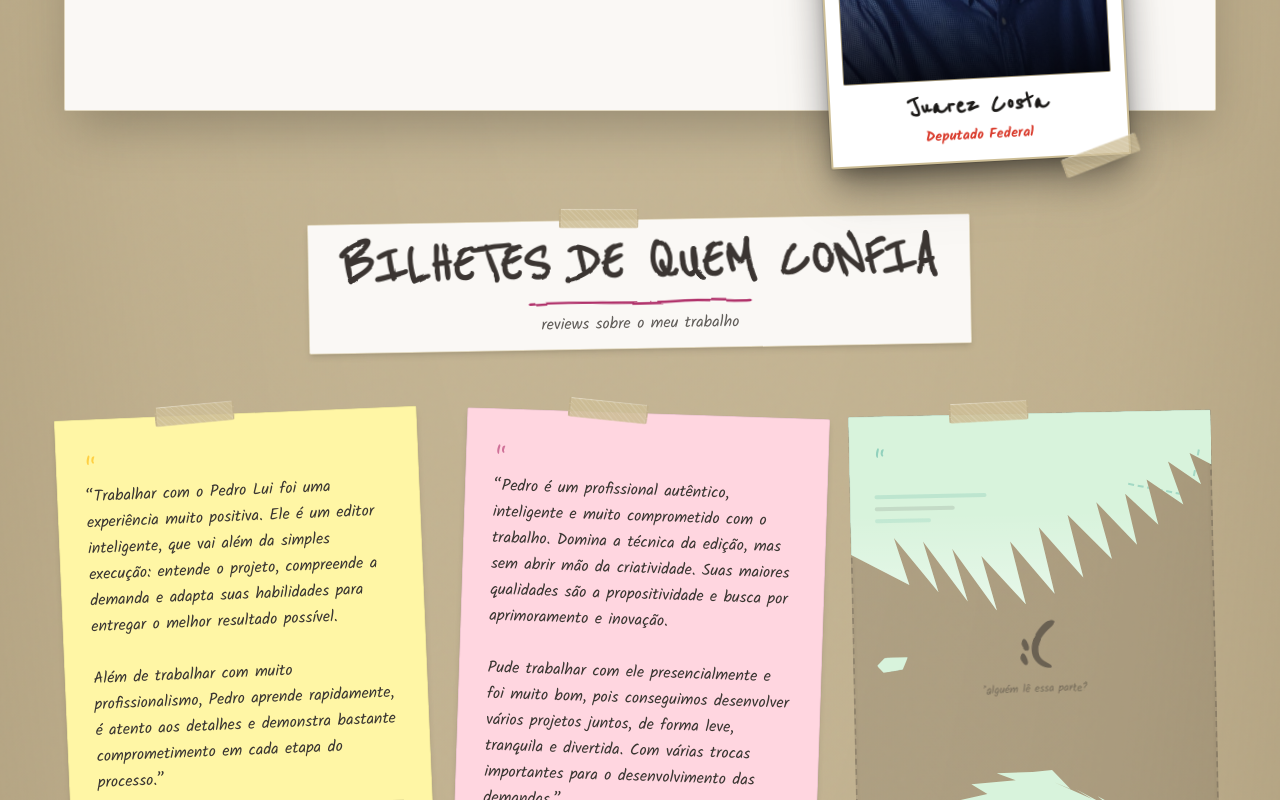
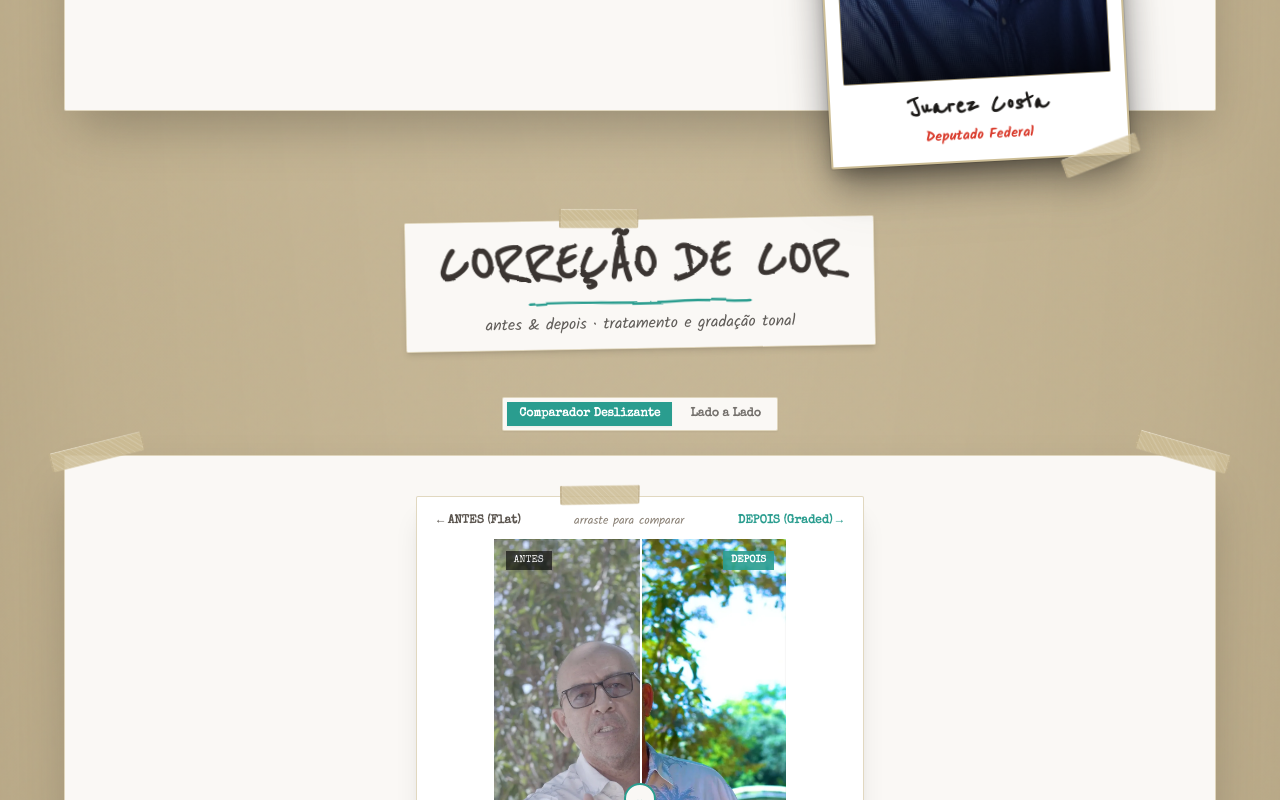
Before and after one commit to furiaas/Luiportfolio, a React (Vite) app: page / in a window 1280 px wide. Shown: the part 4860-5660 px from the top of the page. Built offline with nearby package versions, Linux system fonts and the light colour scheme.

Commit message:
Add ColorSection component for color grading

```diff
--- a/src/App.tsx
+++ b/src/App.tsx
@@ -5,6 +5,7 @@ import { HeroBanner } from './components/HeroBanner.tsx';
 import { WorksSection } from './components/WorksSection.tsx';
 import { AboutSection } from './components/AboutSection.tsx';
 import { CampaignJingleSection } from './components/CampaignJingleSection.tsx';
+import { ColorSection } from './components/ColorSection.tsx';
 import { TestimonialsSection } from './components/TestimonialsSection.tsx';
 import { ContactSection } from './components/ContactSection.tsx';
 import { FooterSection } from './components/FooterSection.tsx';
@@ -74,7 +75,10 @@ export default function App() {
           {/* 5. Jingle de Campanha: Telão 16:9 & Storytelling dos 8 mil espectadores */}
           <CampaignJingleSection />
 
-          {/* 6. Testimonials Section: 3 colored post-its */}
+          {/* 6. Correção de Cor (Color Grading): Antes & Depois de Pastor Dinoildo */}
+          <ColorSection />
+
+          {/* 7. Testimonials Section: 3 colored post-its */}
           <TestimonialsSection />
 
           {/* 7. Contact Section: Acabou */}
```
